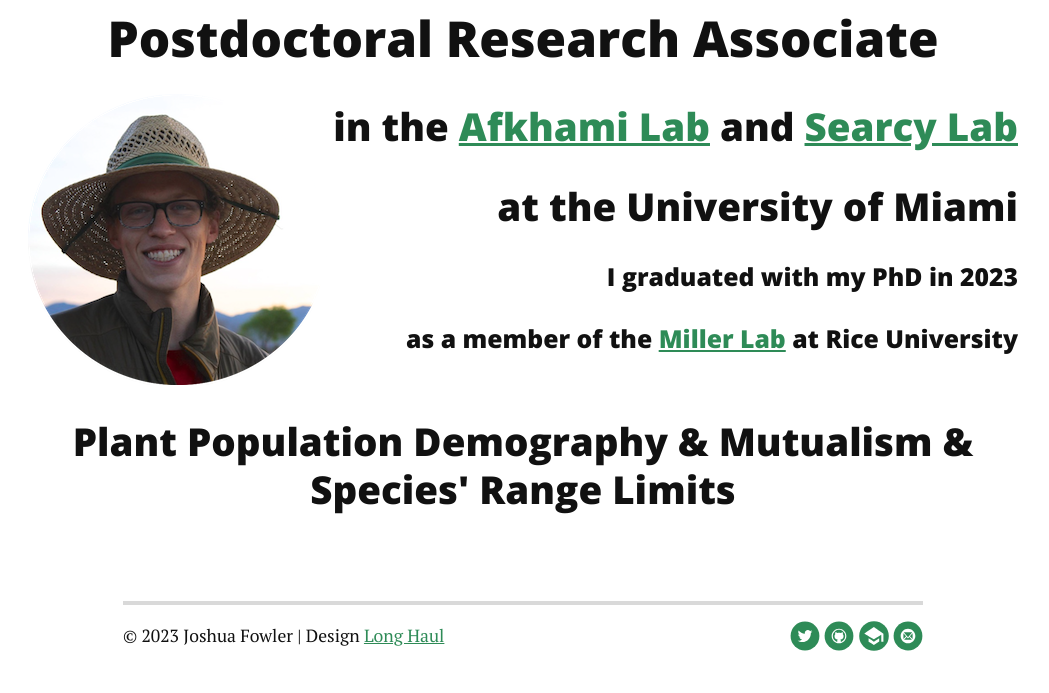
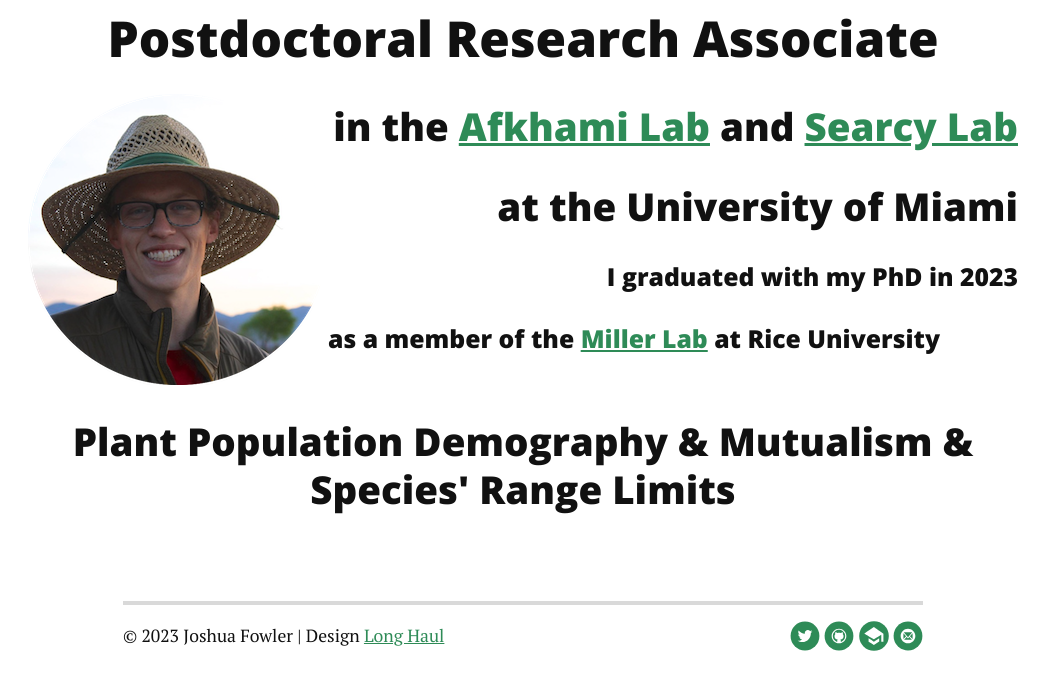
Before and after one commit to joshuacfowler/joshuacfowler.github.io, a Jekyll site: the page built from index.html, in a window 1280 px wide. Shown: the part 330-1023 px from the top of the page, without its empty margins (117-1166 px from the left). Built offline with Jekyll 4.4.1, drawn with Linux system fonts in a browser that asks for light colours; nearby versions of some CDN libraries; the list of posts is cut into pages by our own code.

Commit message:
Update index.html

```diff
--- a/index.html
+++ b/index.html
@@ -11,7 +11,7 @@
            <h3 style="float:right"> at the University of Miami</h3>
 
          <h4 style="float:right"> I graduated with my PhD in 2023 </h4>
-       <h4 style="float:right">as a member of the <a href="https://miller-lab-ecology.weebly.com/"> Miller Lab</a> at Rice University</h4>
+       <h4 style="float:left">as a member of the <a href="https://miller-lab-ecology.weebly.com/"> Miller Lab</a> at Rice University</h4>
   </div>
     <div>
       <h3 class="footer" style="float:center">Plant Population Demography & Mutualism & Species' Range Limits</h3>
```
